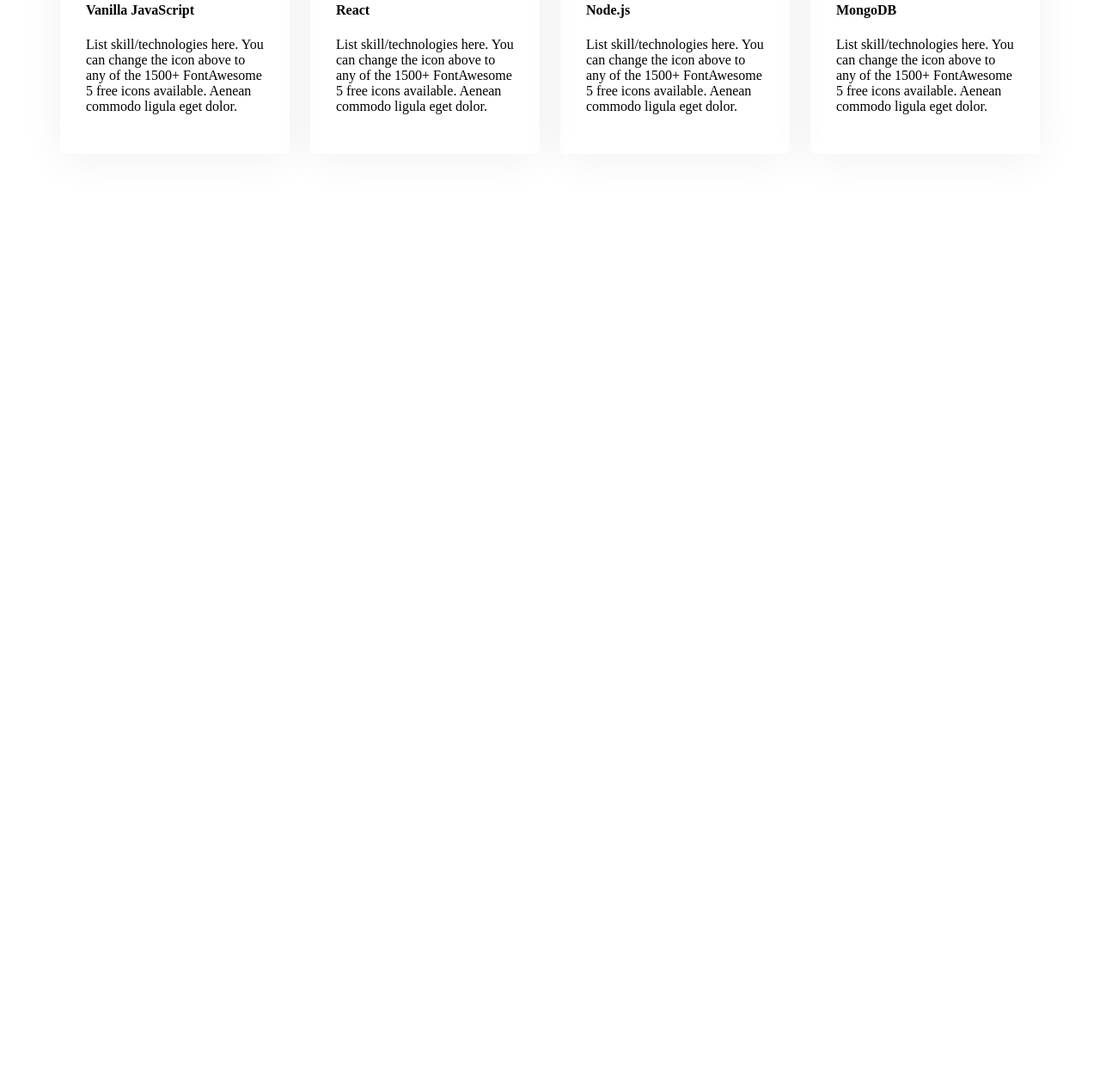
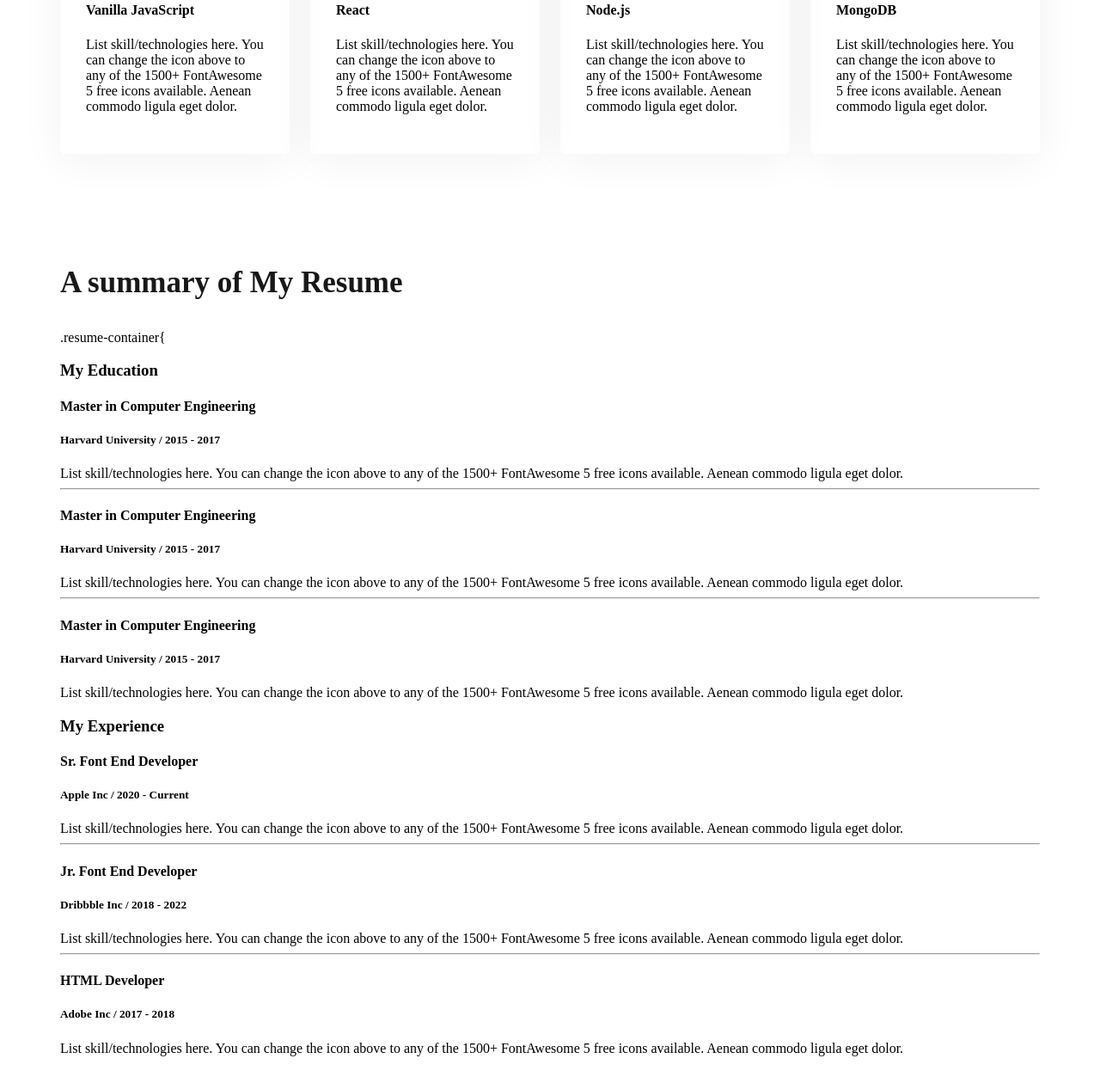
Before and after one commit to mawanure/web-dev-portfolio, a plain HTML site: page index.html in a window 1280 px wide. Shown: the part 1852-3119 px from the top of the page at 86% size. Before the commit the page ends 2161 px from the top, so only its background shows below. Drawn offline with Linux system fonts and the light colour scheme.

Commit message:
added the resume section

```diff
--- a/index.html
+++ b/index.html
@@ -93,6 +93,52 @@
             </div>
         </section>
 
+        <section class="resume">
+            <h3 class="section-title">A summary of My Resume</h3>
+            .resume-container{
+                <!-- .resume-column*2>h3.column-title+.experience*3>h4.experience-title+h5.experience-sub-title+.experience-description-->
+                 <div class="resume-column">
+                    <h3 class="column-title">My Education</h3>
+                    <div class="experience">
+                        <h4 class="experience-title">Master in Computer Engineering</h4>
+                        <h5 class="experience-sub-title">Harvard University / 2015 - 2017</h5>
+                        <div class="experience-description">List skill/technologies here. You can change the icon above to any of the 1500+ FontAwesome 5 free icons available. Aenean commodo ligula eget dolor.</div>
+                    </div>
+                    <hr>
+                    <div class="experience">
+                        <h4 class="experience-title">Master in Computer Engineering</h4>
+                        <h5 class="experience-sub-title">Harvard University / 2015 - 2017</h5>
+                        <div class="experience-description">List skill/technologies here. You can change the icon above to any of the 1500+ FontAwesome 5 free icons available. Aenean commodo ligula eget dolor.</div>
+                    </div>
+                    <hr>
+                    <div class="experience">
+                        <h4 class="experience-title">Master in Computer Engineering</h4>
+                        <h5 class="experience-sub-title">Harvard University / 2015 - 2017</h5>
+                        <div class="experience-description">List skill/technologies here. You can change the icon above to any of the 1500+ FontAwesome 5 free icons available. Aenean commodo ligula eget dolor.</div>
+                    </div>
+                 </div>
+                 <div class="resume-column">
+                    <h3 class="column-title">My Experience</h3>
+                    <div class="experience">
+                        <h4 class="experience-title">Sr. Font End Developer</h4>
+                        <h5 class="experience-sub-title">Apple Inc / 2020 - Current</h5>
+                        <div class="experience-description">List skill/technologies here. You can change the icon above to any of the 1500+ FontAwesome 5 free icons available. Aenean commodo ligula eget dolor.</div>
+                    </div>
+                    <hr>
+                    <div class="experience">
+                        <h4 class="experience-title">Jr. Font End Developer</h4>
+                        <h5 class="experience-sub-title">Dribbble Inc / 2018 - 2022</h5>
+                        <div class="experience-description">List skill/technologies here. You can change the icon above to any of the 1500+ FontAwesome 5 free icons available. Aenean commodo ligula eget dolor.</div>
+                    </div>
+                    <hr>
+                    <div class="experience">
+                        <h4 class="experience-title">HTML Developer</h4>
+                        <h5 class="experience-sub-title">Adobe Inc / 2017 - 2018</h5>
+                        <div class="experience-description">List skill/technologies here. You can change the icon above to any of the 1500+ FontAwesome 5 free icons available. Aenean commodo ligula eget dolor.</div>
+                    </div>
+                 </div>
+        </section>
+
     </main>
 
     <footer>
```
